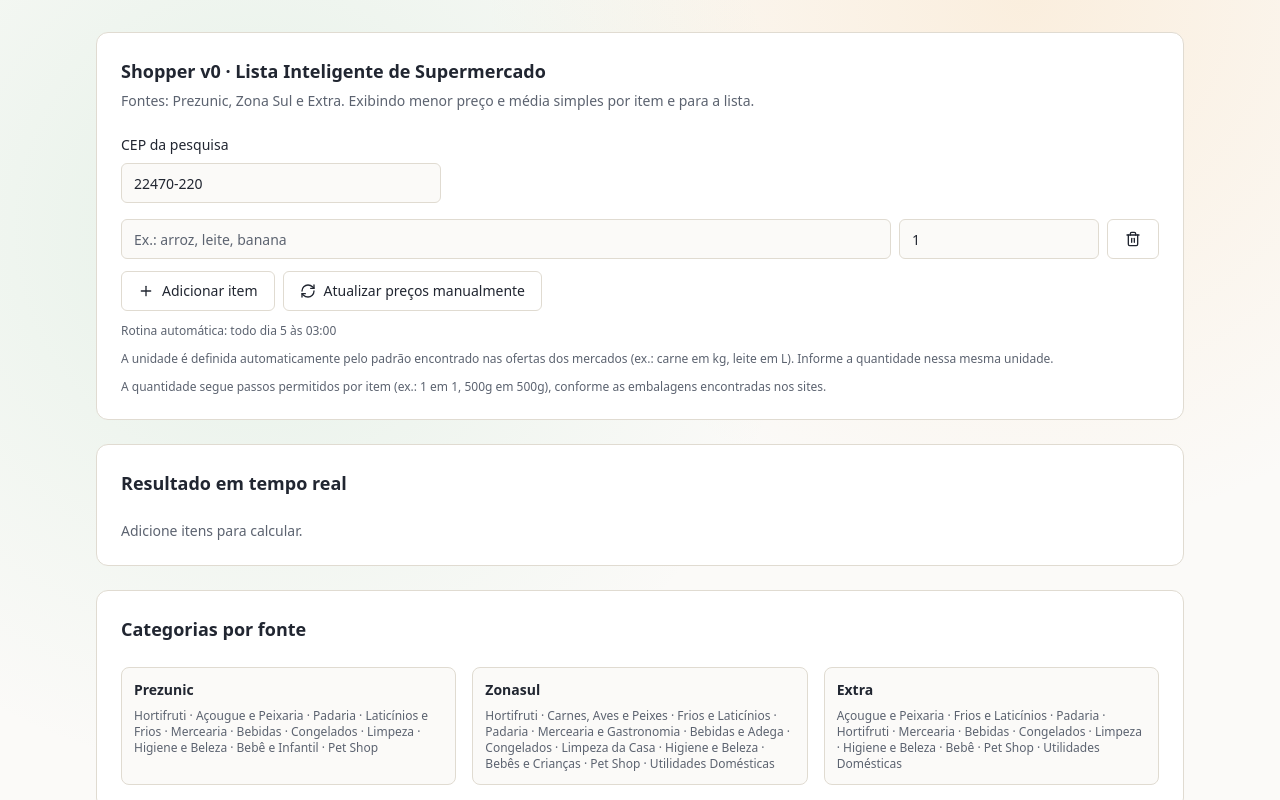
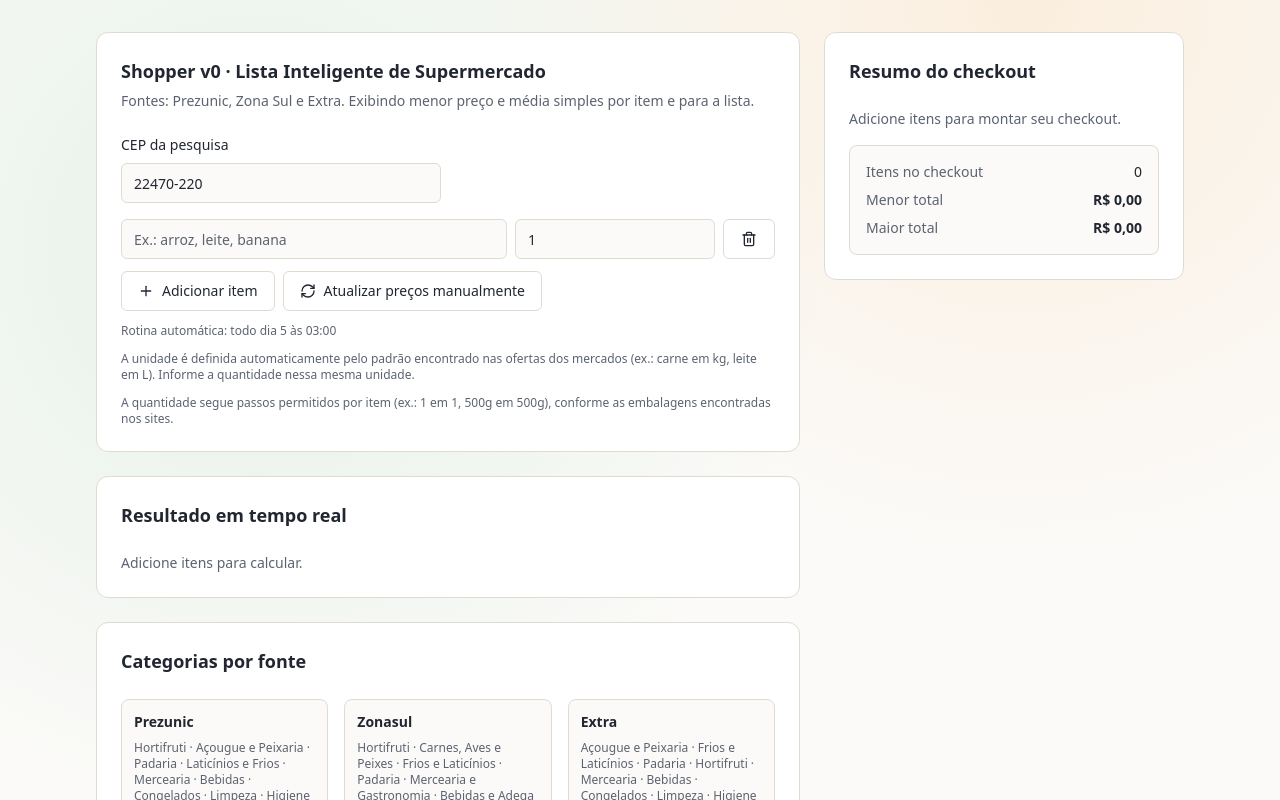
Before and after one commit to LuanVelo/Shopper, a Next.js app: page / in a window 1280 px wide. Shown: the top 800 px of the page. Built offline with nearby package versions, Linux system fonts and the light colour scheme.

Commit message:
Reorganize layout with left content and right checkout summary

```diff
--- a/app/page.tsx
+++ b/app/page.tsx
@@ -57,6 +57,37 @@ export default function HomePage() {
     }
     return map;
   }, [data]);
+  const checkoutItems = useMemo(() => {
+    const priceByName = new Map<string, (CalculationResponse["items"][number] & { highestTotalPrice: number })>();
+    for (const item of data?.items ?? []) {
+      const highestUnitPriceFromOffers = item.offers.reduce((maxPrice, offer) => {
+        return Math.max(maxPrice, offer.normalizedPricePerUserUnit);
+      }, 0);
+      const highestUnitPrice = highestUnitPriceFromOffers > 0 ? highestUnitPriceFromOffers : item.averageUnitPrice;
+      priceByName.set(normalizeItemName(item.itemName), {
+        ...item,
+        highestTotalPrice: highestUnitPrice * item.quantity
+      });
+    }
+
+    return items
+      .filter((item) => item.name.trim() && item.quantity > 0)
+      .map((item) => {
+        const normalizedName = normalizeItemName(item.name);
+        const pricedItem = priceByName.get(normalizedName);
+        return {
+          id: item.id,
+          name: item.name.trim(),
+          quantity: item.quantity,
+          unit: pricedItem?.unit ?? null,
+          lowestTotalPrice: pricedItem?.lowestTotalPrice ?? null,
+          highestTotalPrice: pricedItem?.highestTotalPrice ?? null
+        };
+      });
+  }, [data, items]);
+  const highestTotalListPrice = useMemo(() => {
+    return checkoutItems.reduce((sum, item) => sum + (item.highestTotalPrice ?? 0), 0);
+  }, [checkoutItems]);
 
   useEffect(() => {
     void refreshDevStatus();
@@ -145,6 +176,8 @@ export default function HomePage() {
 
   return (
     <main className="mx-auto flex min-h-screen w-full max-w-6xl flex-col gap-6 px-4 py-8 md:px-8">
+      <div className="grid items-start gap-6 xl:grid-cols-[minmax(0,1.7fr)_360px]">
+        <div className="space-y-6">
           <Card>
             <CardHeader>
               <CardTitle>Shopper v0 · Lista Inteligente de Supermercado</CardTitle>
@@ -192,14 +225,18 @@ export default function HomePage() {
                     <Plus className="mr-2 h-4 w-4" /> Adicionar item
                   </Button>
                   <Button variant="outline" onClick={triggerManualUpdate} disabled={updating}>
-                {updating ? <Loader2 className="mr-2 h-4 w-4 animate-spin" /> : <RefreshCw className="mr-2 h-4 w-4" />}
+                    {updating ? (
+                      <Loader2 className="mr-2 h-4 w-4 animate-spin" />
+                    ) : (
+                      <RefreshCw className="mr-2 h-4 w-4" />
+                    )}
                     Atualizar preços manualmente
                   </Button>
                 </div>
                 <p className="text-xs text-muted-foreground">{updateInfo}</p>
                 <p className="text-xs text-muted-foreground">
-              A unidade é definida automaticamente pelo padrão encontrado nas ofertas dos mercados (ex.: carne em kg,
-              leite em L). Informe a quantidade nessa mesma unidade.
+                  A unidade é definida automaticamente pelo padrão encontrado nas ofertas dos mercados (ex.: carne em
+                  kg, leite em L). Informe a quantidade nessa mesma unidade.
                 </p>
                 <p className="text-xs text-muted-foreground">
                   A quantidade segue passos permitidos por item (ex.: 1 em 1, 500g em 500g), conforme as embalagens
@@ -336,6 +373,57 @@ export default function HomePage() {
               )}
             </CardContent>
           </Card>
+        </div>
+
+        <Card className="xl:sticky xl:top-8">
+          <CardHeader>
+            <CardTitle>Resumo do checkout</CardTitle>
+          </CardHeader>
+          <CardContent className="space-y-4">
+            {checkoutItems.length === 0 ? (
+              <p className="text-sm text-muted-foreground">Adicione itens para montar seu checkout.</p>
+            ) : (
+              <div className="space-y-3">
+                {checkoutItems.map((item) => (
+                  <div key={item.id} className="rounded-lg border bg-background p-3">
+                    <div className="flex items-start justify-between gap-3">
+                      <div>
+                        <p className="text-sm font-medium">{item.name}</p>
+                        <p className="text-xs text-muted-foreground">
+                          {item.quantity} {item.unit ?? "un"}
+                        </p>
+                      </div>
+                      {item.lowestTotalPrice === null ? (
+                        <p className="text-xs text-muted-foreground">Aguardando preço</p>
+                      ) : (
+                        <div className="text-right">
+                          <p className="text-xs text-muted-foreground">de {brl(item.lowestTotalPrice)}</p>
+                          <p className="text-sm font-semibold">até {brl(item.highestTotalPrice ?? item.lowestTotalPrice)}</p>
+                        </div>
+                      )}
+                    </div>
+                  </div>
+                ))}
+              </div>
+            )}
+
+            <div className="space-y-2 rounded-lg border bg-background p-4">
+              <div className="flex items-center justify-between text-sm">
+                <span className="text-muted-foreground">Itens no checkout</span>
+                <span className="font-medium">{checkoutItems.length}</span>
+              </div>
+              <div className="flex items-center justify-between text-sm">
+                <span className="text-muted-foreground">Menor total</span>
+                <span className="font-semibold">{brl(data?.summary.lowestTotalListPrice ?? 0)}</span>
+              </div>
+              <div className="flex items-center justify-between text-sm">
+                <span className="text-muted-foreground">Maior total</span>
+                <span className="font-semibold">{brl(highestTotalListPrice)}</span>
+              </div>
+            </div>
+          </CardContent>
+        </Card>
+      </div>
     </main>
   );
 }
```
Also changed, not shown: 1 other file (tests, documents, lock files or other folders). Lines whose indentation alone changed are shown as unchanged.
